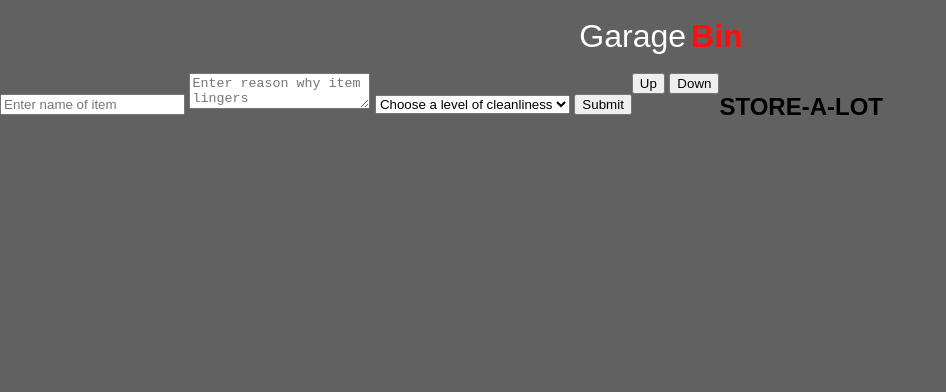
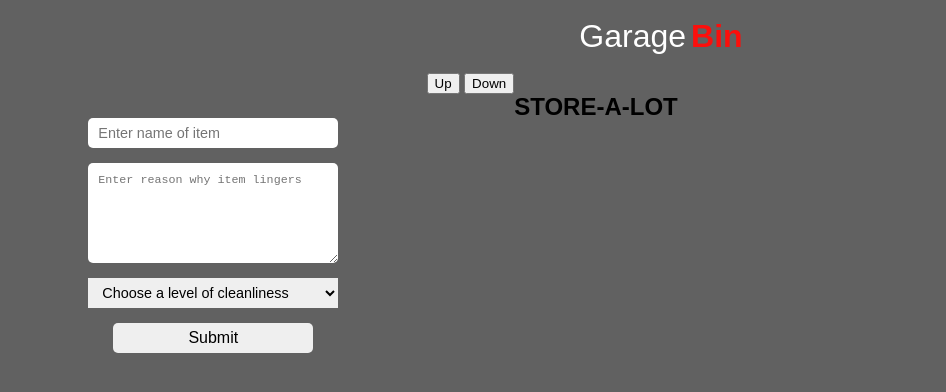
Before and after one commit to tlgreg86/garage-bin, a website: page public/index.html in a window 1280 px wide. Shown: the whole page, without its empty margins (0-946 px from the left). Drawn offline with nearby package versions, Linux system fonts and the light colour scheme.

Commit message:
Add styling for form wrapper and contents

```diff
--- a/public/styles.css
+++ b/public/styles.css
@@ -34,3 +34,55 @@ span {
   height: 100%;
   width: 100%;
 }
+
+/* Form wrapper styling */
+
+.form-wrapper {
+  display: flex;
+  flex-direction: column;
+  align-items: center;
+  height: 100%;
+  width: 33.33%;
+  padding: 30px 6px;
+}
+
+input[type="text"] {
+  padding-left: 10px;
+  width: 250px;
+  height: 30px;
+  margin-top: 15px;
+  font-size: .9em;
+  border-radius: 5px;
+  border: none;
+}
+
+textarea {
+  padding: 10px;
+  width: 250px;
+  height: 100px;
+  margin-top: 15px;
+  font-size: .9em;
+  border-radius: 5px;
+  border: none;
+
+}
+
+.drop-down {
+  padding-left: 10px;
+  width: 250px;
+  height: 30px;
+  margin-top: 15px;
+  font-size: .9em;
+  border: none;
+
+}
+
+input[type="button"] {
+  -webkit-appearance: none;
+  width: 200px;
+  height: 30px;
+  margin-top: 15px;
+  font-size: 1em;
+  border-radius: 5px;
+  border: none;
+}
```
